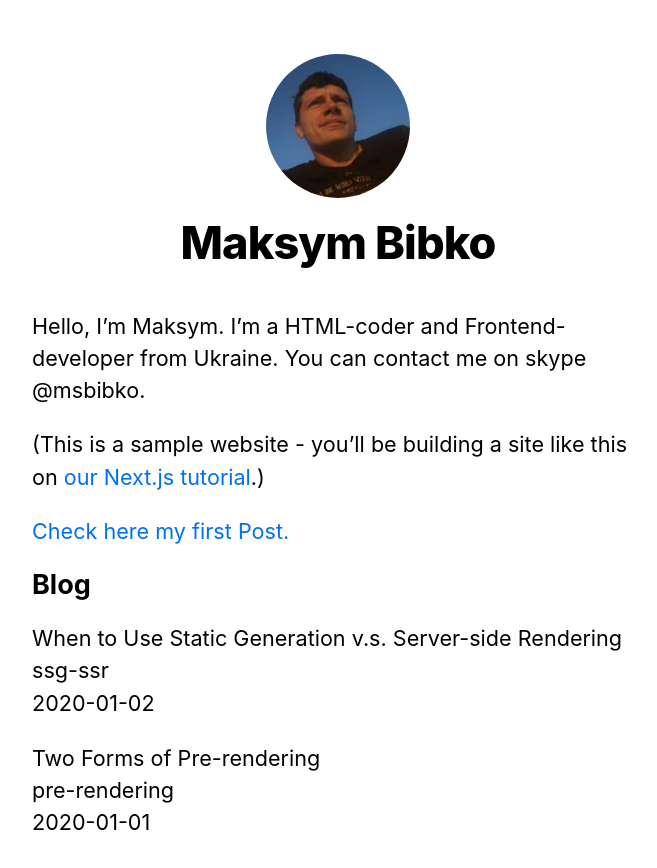
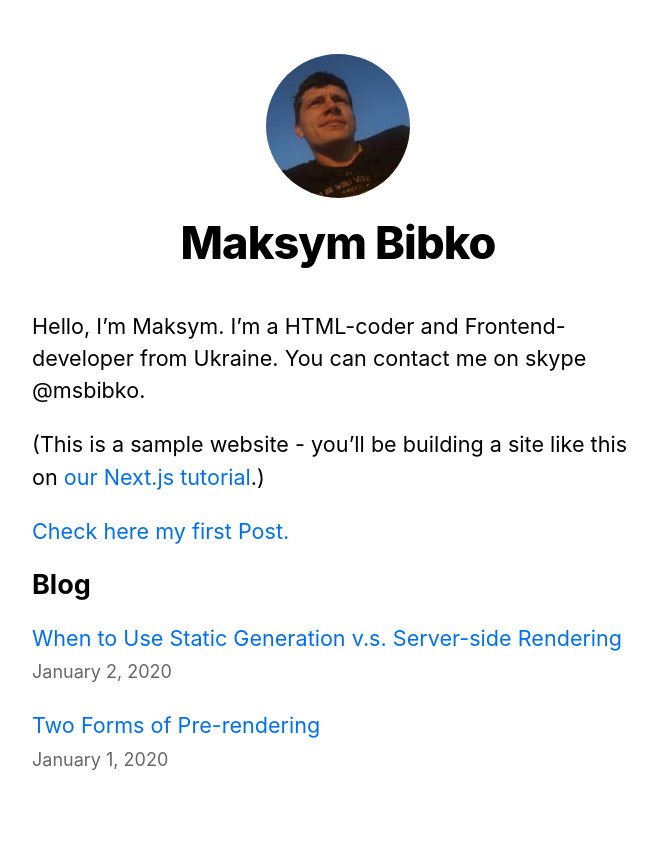
Before and after one commit to mbibko/nextjs-simple-blog, a Next.js app: page / in a window 1280 px wide. Shown: the top 868 px of the page, without its empty margins (302-959 px from the left). Built offline with nearby package versions, Linux system fonts and the light colour scheme.

Commit message:
added: links to posts from home page added: formatted date to home page for each posts

```diff
--- a/pages/index.js
+++ b/pages/index.js
@@ -4,6 +4,7 @@
 import Link from "next/link";
 
 import { getSortedPostsData } from '../lib/posts';
+import Date from "../components/date";
 
 export async function getStaticProps() {
   const allPostsData = getSortedPostsData();
@@ -37,11 +38,13 @@
         <ul className={utilStyles.list}>
           {allPostsData.map(({ id, date, title }) => (
             <li className={utilStyles.listItem} key={id}>
-              {title}
+              <Link href={`/posts/${id}`}>
+                <a>{title}</a>
+              </Link>
               <br />
-              {id}
-              <br />
-              {date}
+              <small className={utilStyles.lightText}>
+                <Date dateString={date} />
+              </small>
             </li>
           ))}
         </ul>
```
